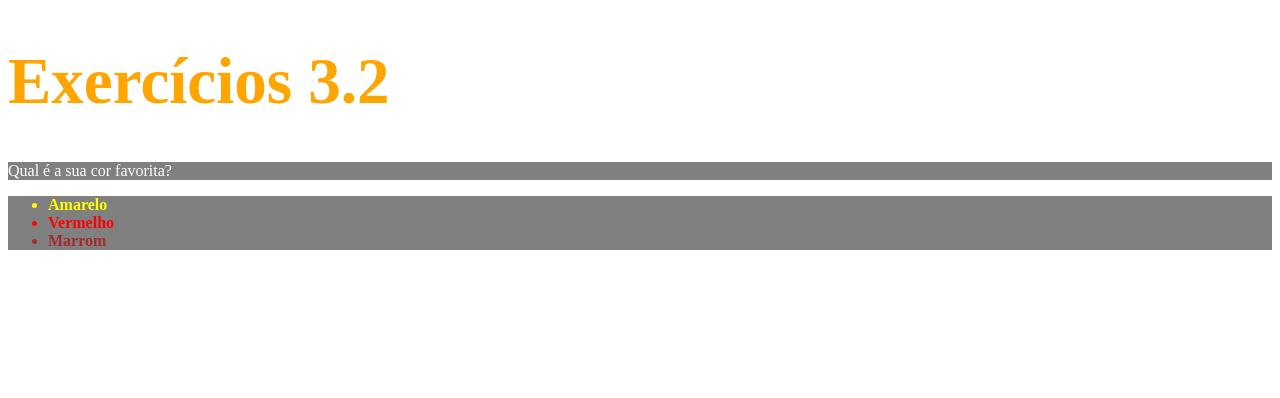
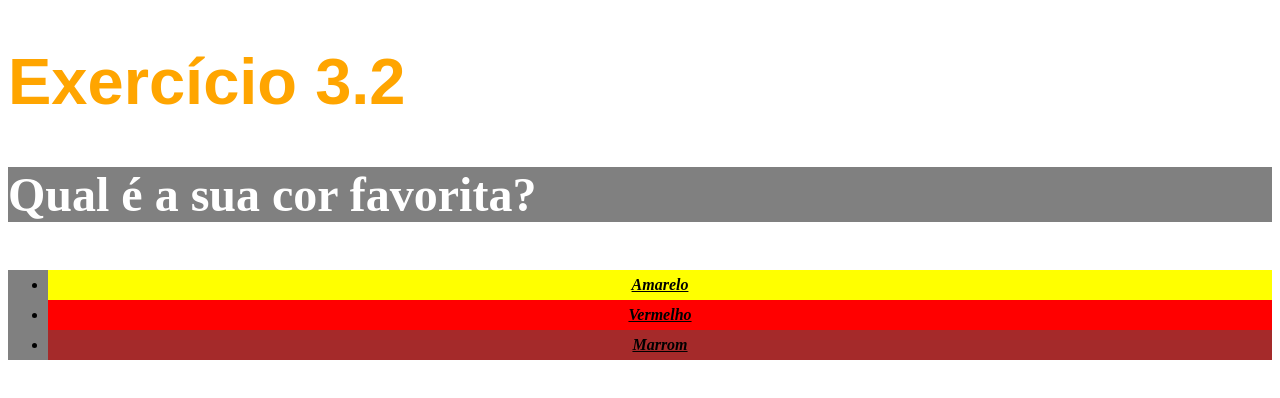
Before and after one commit to zTiagok/Trybe-Bloco3, a plain HTML site: page index.html in a window 1280 px wide. Drawn offline with Linux system fonts and the light colour scheme.

Commit message:
c1 - Segunda parte do exercicio, adicionando mais linhas no CSS

```diff
--- a/index.html
+++ b/index.html
@@ -7,10 +7,17 @@
 
     <style>
 
+        body
+        {
+
+          font-size: 16px;
+        }
+
         h1
         {
 
             font-size: 65px;
+            font-family: sans-serif;
             color: orange;
         }
 
@@ -22,22 +29,40 @@
 
         }
 
+        p
+        {
+          font-size: 3em;
+          font-weight: 600;
+        }
+
         #liOne
         {
 
-          color: yellow;
+          background-color: yellow;
+          color: black
         }
 
         #liTwo
         {
 
-          color: red;
+          background-color: red;
+          color: black
         }
 
         #liThree
         {
 
-          color: brown;
+          background-color: brown;
+          color: black
+        }
+
+        .list
+        {
+
+          font-style: oblique;
+          text-align: center;
+          line-height: 30px;
+          text-decoration: underline;
         }
 
     </style>
@@ -46,15 +71,15 @@
 
   <body>
 
-    <h1>Exercícios 3.2</h1>
+    <h1>Exercício 3.2</h1>
 
     <p class="greybackground"> Qual é a sua cor favorita? </p>
 
     <strong>
     <ul class="greybackground">
-      <li id="liOne">Amarelo</li>
-      <li id="liTwo">Vermelho</li>
-      <li id="liThree">Marrom</li>
+      <li id="liOne" class="list">Amarelo</li>
+      <li id="liTwo" class="list">Vermelho</li>
+      <li id="liThree" class="list">Marrom</li>
     </ul>
     </strong>
 
```
